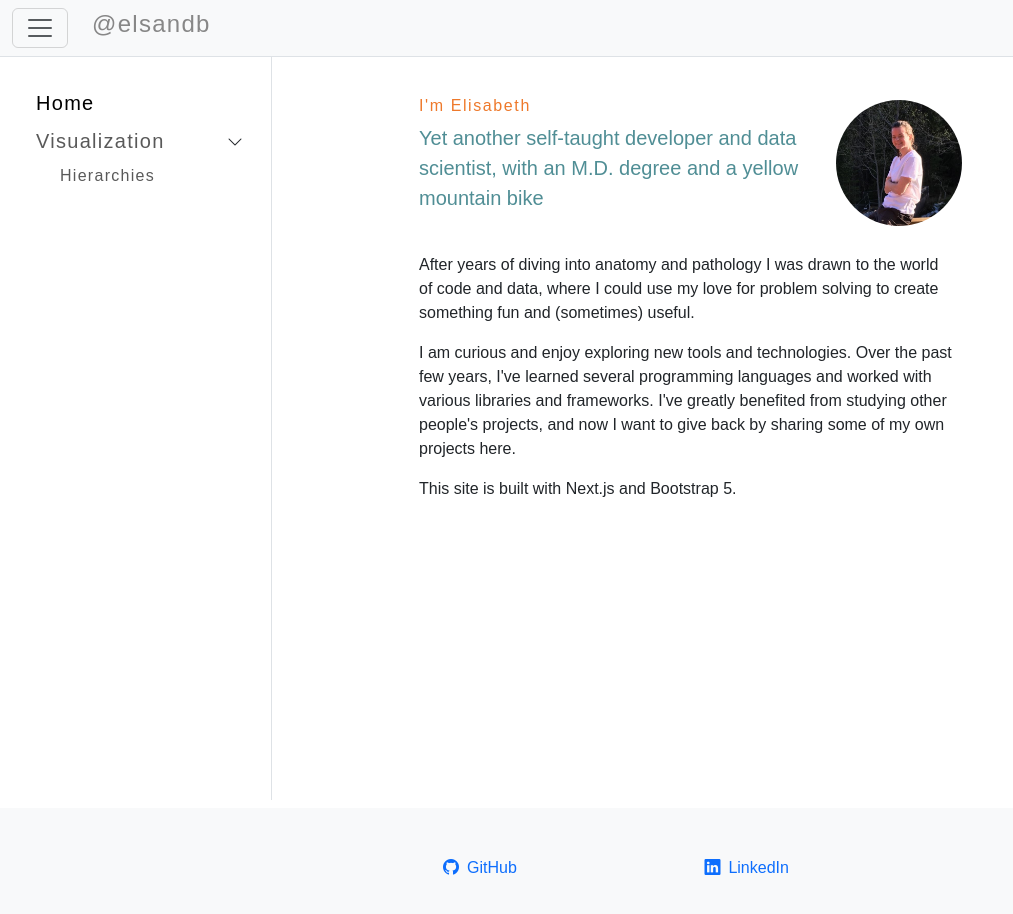
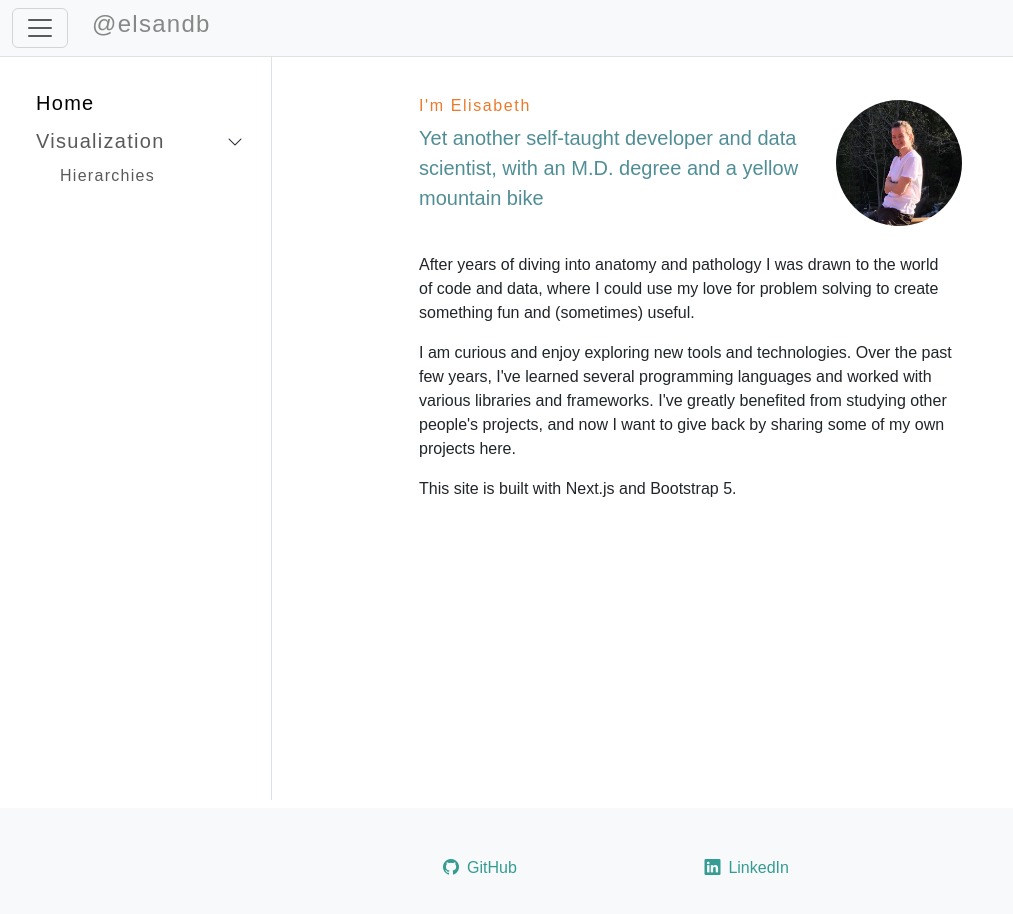
Before and after one commit to elsandb/elsandb.github.io, a Next.js app in the folder next-app/: page / in a window 1280 px wide. Shown: the top 914 px of the page, without its empty margins (0-1013 px from the left). Built offline with nearby package versions, Linux system fonts and the light colour scheme.

Commit message:
feat: Change link color.

```diff
--- a/next-app/src/app/custom.css
+++ b/next-app/src/app/custom.css
@@ -3,6 +3,8 @@
     --bs-light-text-emphasis: hsl(0, 0%, 53%);
     --bs-primary-text-emphasis: hsl(186, 30%, 45%);
     --bs-warning-text-emphasis: hsl(24, 85%, 55%);
+    --bs-link-color: #349c93;
+    --bs-link-color-rgb: 52, 156, 147;
 }
 .lead {
     color: var(--bs-primary-text-emphasis);
@@ -16,10 +18,8 @@
         --bs-primary-text-emphasis: hsl(197, 38%, 63%);
         /* --bs-primary-text-emphasis: hsl(197, 38%, 63%); */
         --bs-warning-text-emphasis: hsl(37, 80%, 42%);
-        --bs-link-color: #46bfb5;
-        /* --bs-link-color-rgb: 70, 191, 181; */
-        /* --bs-link-color: #46b3bf; */
-        /* --bs-link-color-rgb: 70, 179, 191; */
+        --bs-link-color: #349c93;
+        --bs-link-color-rgb: 52, 156, 147;
         --bs-code-color: #c7a662;
     }
 }
--- a/next-app/src/app/globals.css
+++ b/next-app/src/app/globals.css
@@ -7,6 +7,7 @@
     --blue4: #417395;
     --blue-green-45: hsl(186, 30%, 45%);
     --orange-55: hsl(24, 85%, 55%);
+    --link-color: #349c93;
   }
 }
 @media (prefers-color-scheme: dark) {
@@ -15,6 +16,7 @@
     --blue3: hsl(203, 34%, 53%);
     --blue-green-45: hsl(186, 30%, 45%);
     --orange-55: hsl(34, 83%, 64%);
+    --link-color: #349c93;
   }
 }
 
@@ -34,7 +36,7 @@ body {
 a {
   text-decoration: none;
   /* border-bottom: 1px solid; */
-  color: var(--bs-link-color);
+  color: var(--link-color);
 }
 
 /* Spesific elements */
--- a/next-app/src/app/layout.tsx
+++ b/next-app/src/app/layout.tsx
@@ -5,6 +5,7 @@ import Script from 'next/script';
 import SideNavBar from "@/components/navigation/SideNavBar";
 import Header from "@/components/navigation/Header";
 import HtmlThemeProvider from "../utils/html-theme-provider";
+import Link from "next/link";
 
 export const metadata: Metadata = {
   title: "Elsandb",
@@ -47,18 +48,18 @@ export default function RootLayout({
           <div className="row pt-5 pb-5 m-0 justify-content-center">
             {/* GitHub */}
             <div className="col-sm-2">
-              <a className="d-flex align-items-center justify-content-center gap-2"
+              <Link className="d-flex align-items-center justify-content-center gap-2"
                 href="https://github.com/elsandb"
                 target="_blank" rel="noopener noreferrer"
                 // style={{ color: "#538A90" }}
               >
                 <i aria-hidden className="bi bi-github" />
                 GitHub
-              </a>
+              </Link>
             </div>
             {/* LinkedIn */}
             <div className="col-sm-3">
-              <a
+              <Link
                 className="d-flex align-items-center justify-content-center gap-2"
                 href="https://www.linkedin.com/in/elsandb/"
                 target="_blank" // open in a new window or tab
@@ -67,7 +68,7 @@ export default function RootLayout({
               >
                 <i aria-hidden className="bi bi-linkedin" />
                 LinkedIn
-              </a>
+              </Link>
             </div>
           </div>
         </footer>
```
